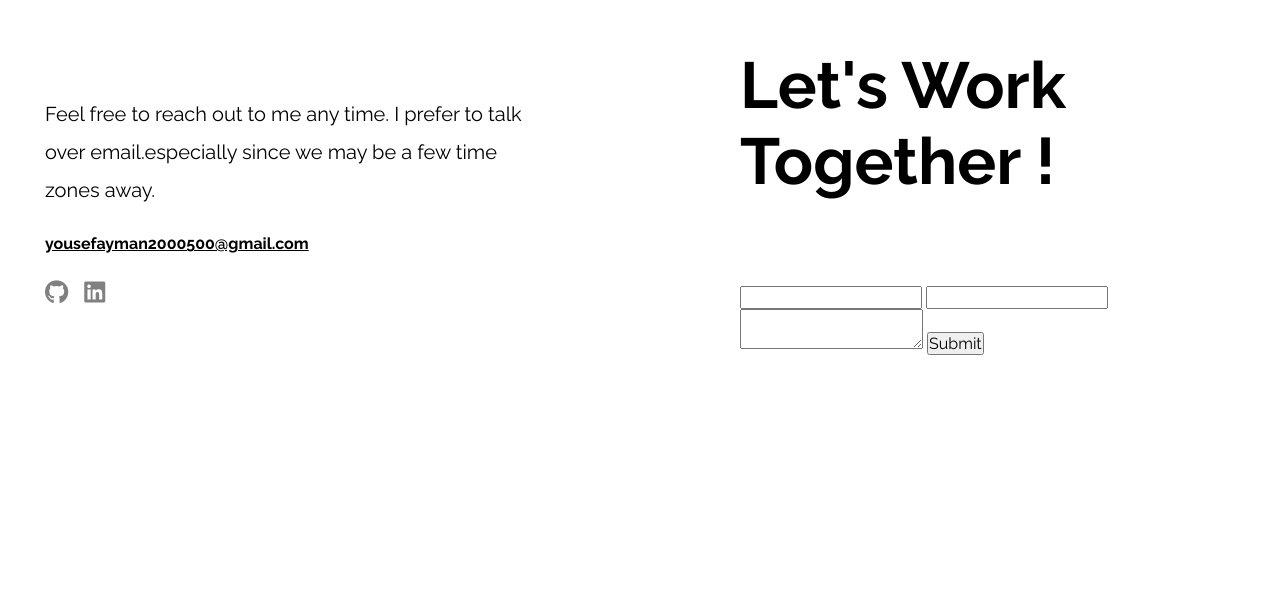
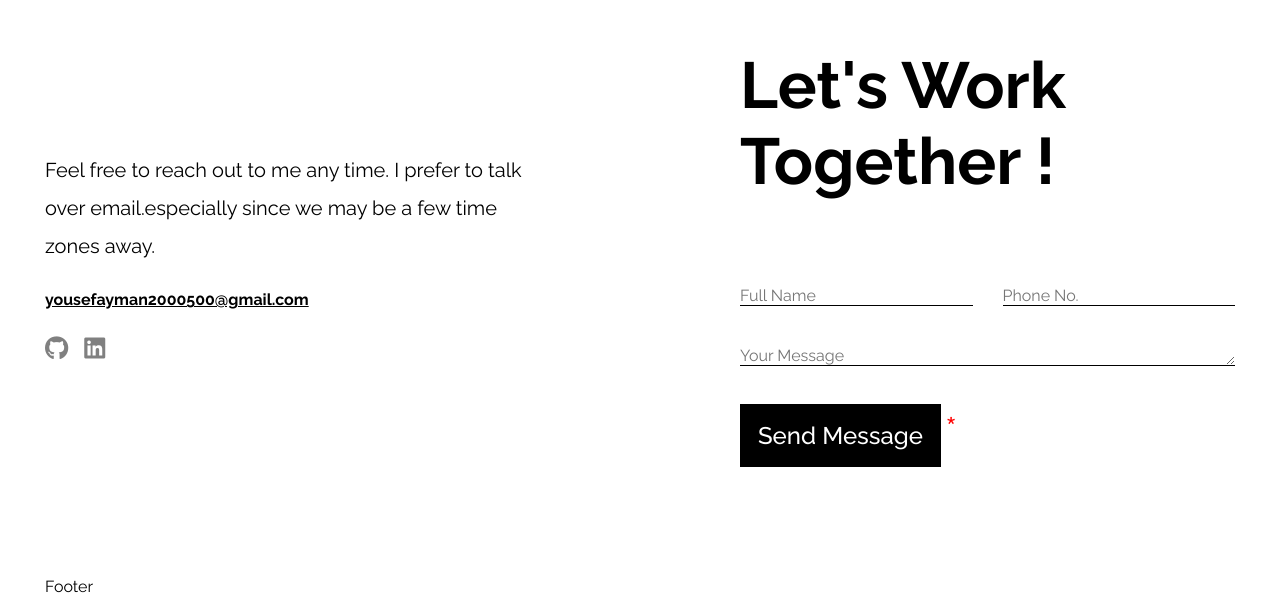
Before and after one commit to Yussif20/html_css-portfolio, a plain HTML site: page index.html in a window 1280 px wide. Shown: the part 4485-5081 px from the top of the page. Before the commit the page ends 4840 px from the top, so only its background shows below. Drawn offline with Linux system fonts and the light colour scheme.

Commit message:
adding the contact form

```diff
--- a/index.html
+++ b/index.html
@@ -224,19 +224,36 @@
           </h2>
           <form action="results.html">
             <div class="contact__inputs">
-              <input type="text" class="contact__input" />
-              <input type="tel" class="contact__input" />
+              <input
+                required
+                name="fullName"
+                type="text"
+                class="contact__input"
+                placeholder="Full Name"
+              />
+              <input
+                required
+                name="telephone"
+                type="tel"
+                class="contact__input"
+                placeholder="Phone No."
+                pattern="[0-9]{3}-[0-9]{2}-[0-9]{3}"
+              />
             </div>
             <textarea
+              required
               class="contact__input contact__textarea"
               name="description"
               id="description"
+              rows="1"
+              placeholder="Your Message"
             ></textarea>
-            <input type="submit" class="contact__input" />
+            <input type="submit" class="contact__button" value="Send Message" />
           </form>
         </div>
       </section>
       <!-- Contact End -->
+      <footer>Footer</footer>
     </div>
   </body>
 </html>
--- a/styles.css
+++ b/styles.css
@@ -63,9 +63,10 @@ a {
 img {
   max-width: 100%;
 }
-button {
+button,
+[type="submit"] {
   cursor: pointer;
-  border: none;
+  border: 0;
   background-color: transparent;
 }
 ol,
@@ -382,4 +383,32 @@ ul {
   display: flex;
   gap: 1.6rem;
 }
+.contact__inputs {
+  display: flex;
+  gap: 3rem;
+}
+.contact__input {
+  border: 0;
+  outline: 0;
+  background-color: transparent;
+  border-bottom: 1px solid var(--color-input-border);
+  flex: 1;
+}
+.contact__textarea {
+  margin-top: 4rem;
+  width: 100%;
+}
+.contact__button {
+  font-size: var(--font-size-24);
+  font-weight: var(--font-weight-medium);
+  background-color: var(--color-link-bg);
+  color: var(--color-white);
+  padding: 1.7rem 1.8rem;
+  margin-top: 3.4rem;
+}
+form:invalid::after {
+  content: "*";
+  color: var(--color-red);
+  font-size: var(--font-size-38);
+}
 /* Contacts End  */
```
Also changed, not shown: results.html (added, +23 -0 lines).
